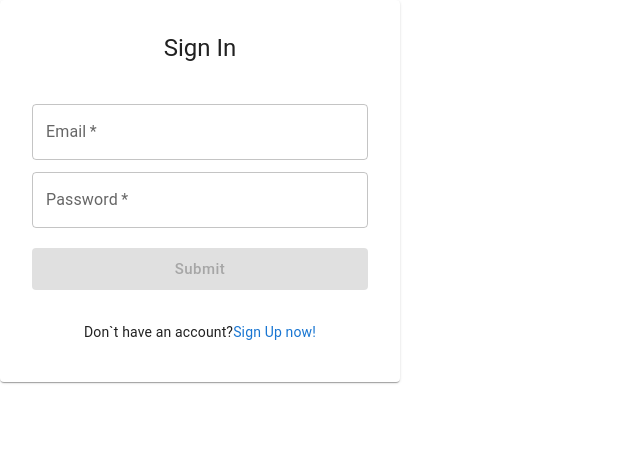
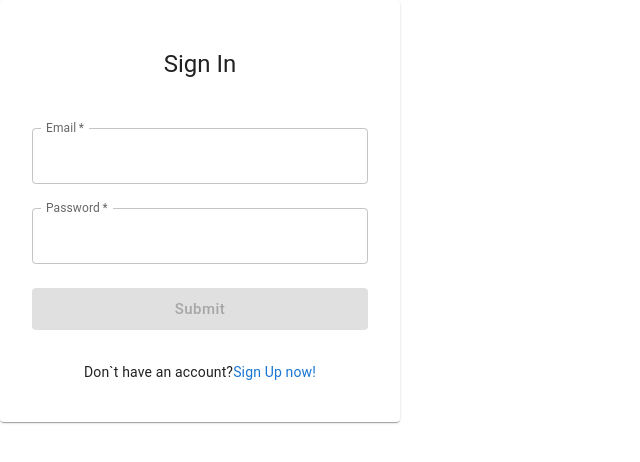
Before and after one commit to futaro0405/twitter_react, a React (Vite) app: page /signin in a window 1280 px wide. Shown: the top 462 px of the page, without its empty margins (0-640 px from the left). Built offline with nearby package versions, Linux system fonts and the light colour scheme; what axios-case-converter would draw is missing.

Commit message:
feat: signin画面のコンポーネント分割

```diff
--- a/src/components/card/Card.jsx
+++ b/src/components/card/Card.jsx
@@ -1,8 +1,14 @@
-import { CardContent, CardHeader, Card as MuiCard, styled } from "@mui/material";
+import {
+  CardContent as MuiCardContent,
+  CardHeader as MuiCardHeader,
+  Card as MuiCard,
+  styled
+} from "@mui/material";
 
-const SHeader = styled(CardHeader)(({theme}) => ({
+const SHeader = styled(MuiCardHeader)(({theme}) => ({
   marginTop: theme.spacing(2),
   flexGrow: 1,
+  textAlign: "center",
   textTransform: "none"
 }));
 const SCard = styled(MuiCard)(({theme}) => ({
@@ -17,9 +23,9 @@ export const Card = (props) => {
   return (
     <SCard>
       <SHeader title={title} />
-      <CardContent>
+      <MuiCardContent>
         {children}
-      </CardContent>
+      </MuiCardContent>
     </SCard>
   );
 }
--- /dev/null
+++ b/src/components/typograpy/Typoraghy.jsx
@@ -0,0 +1,8 @@
+import { Typography as MuiTypography } from "@mui/material";
+
+export const Typography = (props) => {
+  const {children} = props;
+  return (
+    <MuiTypography variant="body2">{children}</MuiTypography>
+  );
+}
--- a/src/containers/pages/SignIn.jsx
+++ b/src/containers/pages/SignIn.jsx
@@ -1,25 +1,21 @@
 import Cookies from "js-cookie"
 import { useState } from "react";
 import { useNavigate } from "react-router-dom";
-import { styled, Card, CardHeader, Link, Button, CardContent, TextField, Typography, Box } from "@mui/material";
+import { useSetRecoilState } from "recoil";
+
+import { styled, Link, Box } from "@mui/material";
 
 import { signIn } from "../../lib/api/auth";
+import { currentUserState, flashState, isSigninState } from "../../lib/state/state";
 import {AlertMessage} from "../utils/AlertMessage";
-import { currentUserState, isSigninState } from "../../lib/state/state";
-import { useRecoilState } from "recoil";
 
-const SCard = styled(Card)(({theme}) => ({
-  padding: theme.spacing(2),
-  maxWidth: 400,
-}));
-const SHeader = styled(CardHeader)(() => ({
-  textAlign: "center",
-}));
-const SSubmitBtn = styled(Button)(({theme}) => ({
-  marginTop: theme.spacing(2),
-  flexGrow: 1,
-  textTransform: "none",
-}));
+import { Card } from "../../components/card/Card";
+import { PrimaryButton } from "../../components/button/PrimaryButton";
+import { TextField } from "../../components/textfield/TextField";
+
+import { initialUser, isBlank, signinLists } from "../../hooks/useSignin";
+import { Typography } from "../../components/typograpy/Typoraghy";
+
 const SBox = styled(Box)(() => ({
   marginTop: "2rem",
 }));
@@ -29,16 +25,25 @@ const SLink = styled(Link)(() => ({
 
 export const SignIn = () => {
   const navigation = useNavigate()
-  const setCurrentUser = useRecoilState(currentUserState)
-  const setIsSignIn = useRecoilState(isSigninState)
+  const setCurrentUser = useSetRecoilState(currentUserState)
+  const setIsSignIn = useSetRecoilState(isSigninState)
+  const setFlash = useSetRecoilState(flashState)
 
-  const [email, setEmail] = useState("")
-  const [password, setPassword] = useState("")
-  const [alertMessageOpen, setAlertMessageOpen] = useState(false)
+  const [user, setUser] = useState(initialUser)
+
+  const onChangeUser = () => {
+    const { name, value } = event.target;
+    setUser((prevUser) => ({ ...prevUser, [name]: value }));
+  }
 
   const handleSubmit = async (e) => {
     e.preventDefault()
-    const params = { email, password }
+
+    const params = {
+      email: user.email,
+      password: user.password,
+    }
+
     try {
       const res = await signIn(params)
       console.log(res)
@@ -50,70 +55,66 @@ export const SignIn = () => {
 
         setIsSignIn(true)
         setCurrentUser(res.data.data)
+
         navigation("/")
-        console.log("Signed in successfully!")
+
+        setFlash({
+          isOpen: true,
+          severity: "success",
+          message: "Signed in successfully!",
+        })
       } else {
-        setAlertMessageOpen(true)
+        setFlash({
+          isOpen: true,
+          severity: "error",
+          message: res.data.errors.full_messages.join("\r\n"),
+        })
       }
     } catch (err) {
-      console.log(err)
-      setAlertMessageOpen(true)
+      console.log("err", err);
+      setFlash({
+        isOpen: true,
+        severity: "error",
+        message: err.data.errors.full_messages.join("\r\n"),
+      })
     }
   }
 
   return (
     <>
       <form noValidate autoComplete="off">
-        <SCard>
-          <SHeader title="Sign In" />
-          <CardContent>
+        <Card title="Sign In">
+          {
+            signinLists.map((list) => (
               <TextField
-              variant="outlined"
-              required
-              fullWidth
-              label="Email"
-              value={email}
-              margin="dense"
-              onChange={event => setEmail(event.target.value)}
+                key={list.name}
+                name={list.name}
+                type={list.type}
+                label={list.label}
+                value={user[list.name]}
+                handleChenge={(e) => onChangeUser(e)}
               />
-            <TextField
-              variant="outlined"
-              required
-              fullWidth
-              label="Password"
-              type="password"
-              placeholder="At least 6 characters"
-              value={password}
-              margin="dense"
-              autoComplete="current-password"
-              onChange={event => setPassword(event.target.value)}
-            />
-            <SSubmitBtn
-              type="submit"
-              variant="contained"
-              size="large"
-              fullWidth
-              color="inherit"
-              // 空欄があった場合はボタンを押せないように
-              disabled={!email || !password ? true : false}
-              onClick={handleSubmit}
+            ))
+          }
+
+          <PrimaryButton
+            type={"submit"}
+            disabled={isBlank(user) ? true : false}
+            handleEvent={handleSubmit}
           >
             Submit
-            </SSubmitBtn>
+          </PrimaryButton>
+
           <SBox textAlign="center">
-              <Typography variant="body2">Don`t have an account?
+            <Typography variant="body2">
+              Don`t have an account?
               <SLink to="/signup">Sign Up now!</SLink>
             </Typography>
           </SBox>
-          </CardContent>
-        </SCard>
+        </Card>
       </form>
-      <AlertMessage // エラーが発生した場合はアラートを表示
-        open={alertMessageOpen}
-        setOpen={setAlertMessageOpen}
-        severity={"error"}
-        message={"Invalid emai or password"}
-      />
+
+      <AlertMessage />
     </>
   )
 }
--- a/src/containers/pages/SignUp.jsx
+++ b/src/containers/pages/SignUp.jsx
@@ -42,7 +42,7 @@ export const SignUp = () => {
 
     try {
       const res = await signUp(params)
-      console.log(params)
+      console.log(res)
 
       if (res.status === 200) {
         Cookies.set("_access_token", res.headers["access-token"])
--- /dev/null
+++ b/src/hooks/useSignin.jsx
@@ -0,0 +1,21 @@
+export const isBlank = (user) => {
+  return Object.keys(user).some((key) => !user[key]);
+}
+
+export const initialUser = {
+  email: "",
+  password: "",
+};
+
+export const signinLists = [
+  {
+    name: "email",
+    label: "Email",
+    type: "text",
+  },
+  {
+    name: "password",
+    label: "Password",
+    type: "password",
+  },
+];
```
Lines whose indentation alone changed are shown as unchanged.
